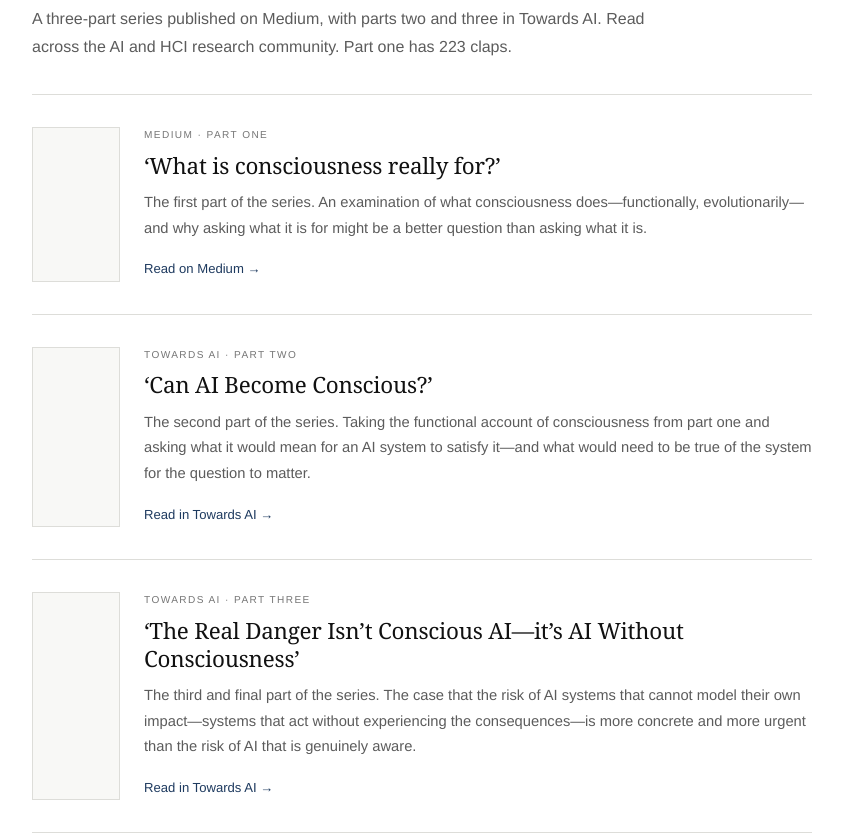
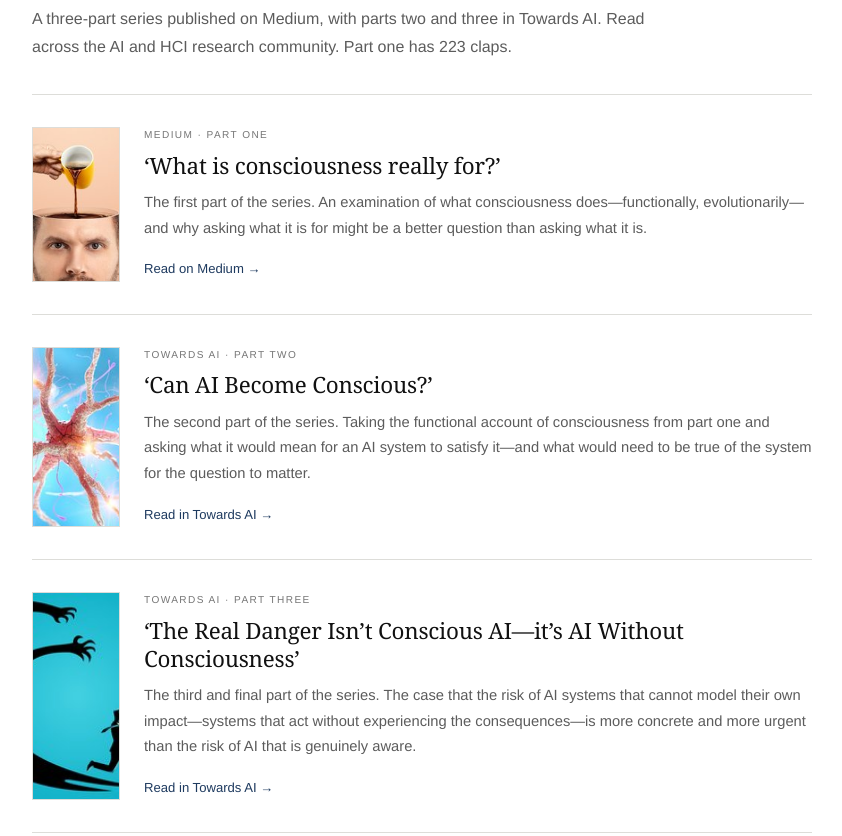
Before and after one commit to JHarbourne/jharbourne-website, a plain HTML site: page writing.html in a window 1280 px wide. Shown: the part 1780-2616 px from the top of the page, without its empty margins (98-940 px from the left). Drawn offline with Linux system fonts and the light colour scheme.

Commit message:
more changes - the medium essay photos

```diff
--- a/writing.html
+++ b/writing.html
@@ -97,7 +97,7 @@
       <p class="writing-section__intro">A three-part series published on Medium, with parts two and three in Towards AI. Read across the AI and HCI research community. Part one has 223 claps.</p>
 
       <article class="writing-entry">
-        <div class="writing-entry__thumb" aria-hidden="true"></div>
+        <div class="writing-entry__thumb" aria-hidden="true"><img src="images/essay-consciousness1.jpg" alt="" loading="lazy"></div>
         <div class="writing-entry__content">
           <p class="writing-entry__source">Medium &middot; Part one</p>
           <h2 class="writing-entry__title">
@@ -109,7 +109,7 @@
       </article>
 
       <article class="writing-entry">
-        <div class="writing-entry__thumb" aria-hidden="true"></div>
+        <div class="writing-entry__thumb" aria-hidden="true"><img src="images/essay-consciousness2.jpg" alt="" loading="lazy"></div>
         <div class="writing-entry__content">
           <p class="writing-entry__source">Towards AI &middot; Part two</p>
           <h2 class="writing-entry__title">
@@ -121,7 +121,7 @@
       </article>
 
       <article class="writing-entry">
-        <div class="writing-entry__thumb" aria-hidden="true"></div>
+        <div class="writing-entry__thumb" aria-hidden="true"><img src="images/essay-consciousness3.jpg" alt="" loading="lazy"></div>
         <div class="writing-entry__content">
           <p class="writing-entry__source">Towards AI &middot; Part three</p>
           <h2 class="writing-entry__title">
```
Also changed, not shown: images/essay-consciousness1.jpg (added), images/essay-consciousness2.jpg (added), images/essay-consciousness3.jpg (added).
